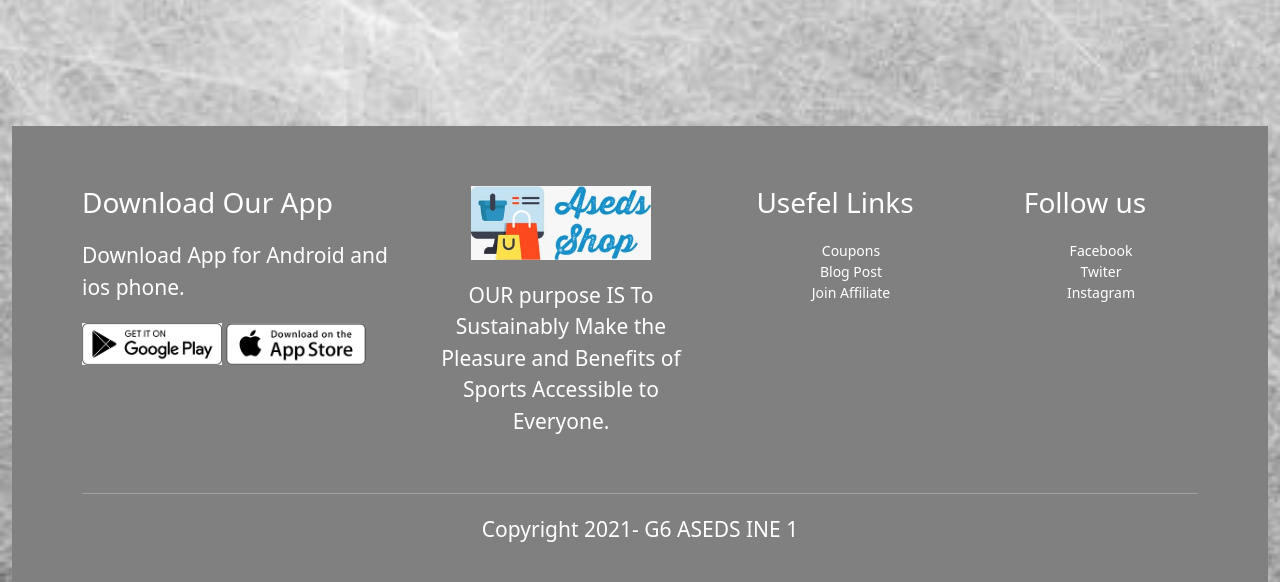
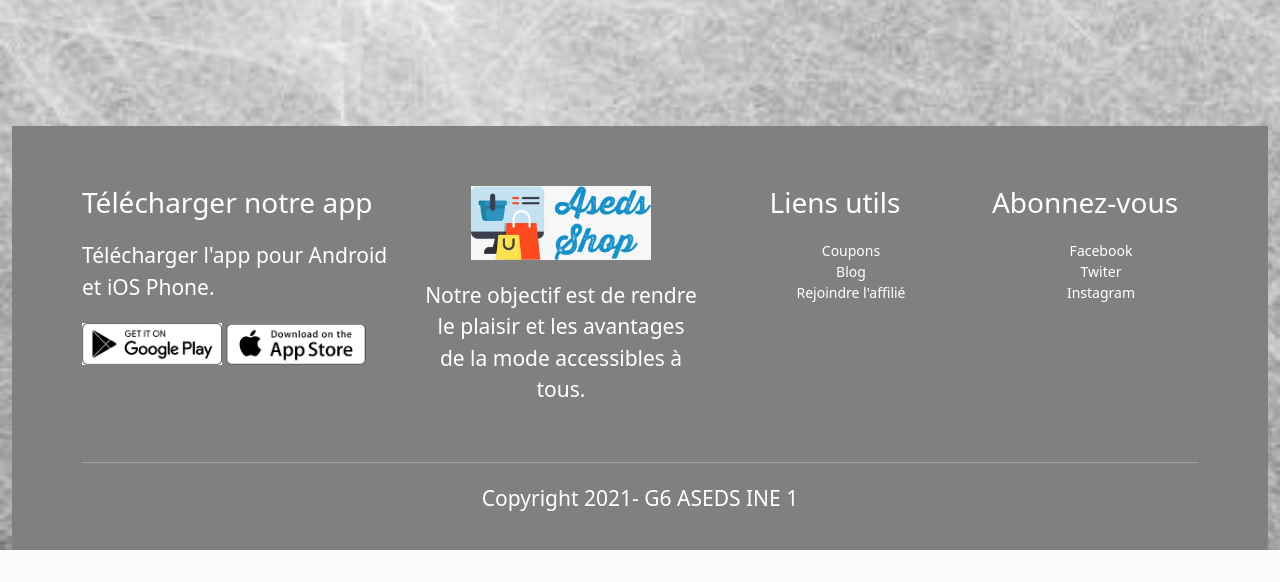
Before and after one commit to salima-2000/Site-e-commerce, a PHP site: page /shope_5/acceuil.php in a window 1280 px wide. Shown: the part 3141-3723 px from the top of the page. After the commit the page ends 3691 px from the top, so only its background shows below. Run offline with PHP 8.4, Linux system fonts and the light colour scheme; data comes from the database, SQL or seed files in the repository.

Commit message:
Update footer.php

```diff
--- a/shope_5/footer.php
+++ b/shope_5/footer.php
@@ -3,8 +3,8 @@
     <div class="container">
         <div class="row">
             <div class="footer-col-1">
-                <h3> Download Our App</h3>
-                <p>Download App for Android and ios phone.</p>
+                <h3> Télécharger notre app</h3>
+                <p>Télécharger l'app pour Android et iOS Phone.</p>
                 <div class="app-logo">
                     <img src="play-store.jpg" >
                     <img src="App-store.png" >
@@ -12,20 +12,20 @@
             </div>
             <div class="footer-col-2">
                 <img src="aseds.jpg">
-                <p>OUR purpose IS To Sustainably Make the Pleasure and Benefits of Sports Accessible to Everyone.
+                <p>Notre objectif est de rendre le plaisir et les avantages de la mode accessibles à tous.
                 </p>
             </div>
             <div class="footer-col-3">
-                <h3>Usefel Links</h3>
+                <h3>Liens utils</h3>
                 <ul>
                     <li>Coupons</li>
-                    <li>Blog Post</li>
-                    <li>Join Affiliate</li>
+                    <li>Blog</li>
+                    <li>Rejoindre l'affilié</li>
                 </ul>
 
             </div>
             <div class="footer-col-4">
-                <h3>Follow us </h3>
+                <h3>Abonnez-vous </h3>
                 <ul>
                     <li>Facebook</li>
                     <li>Twiter</li>
```
